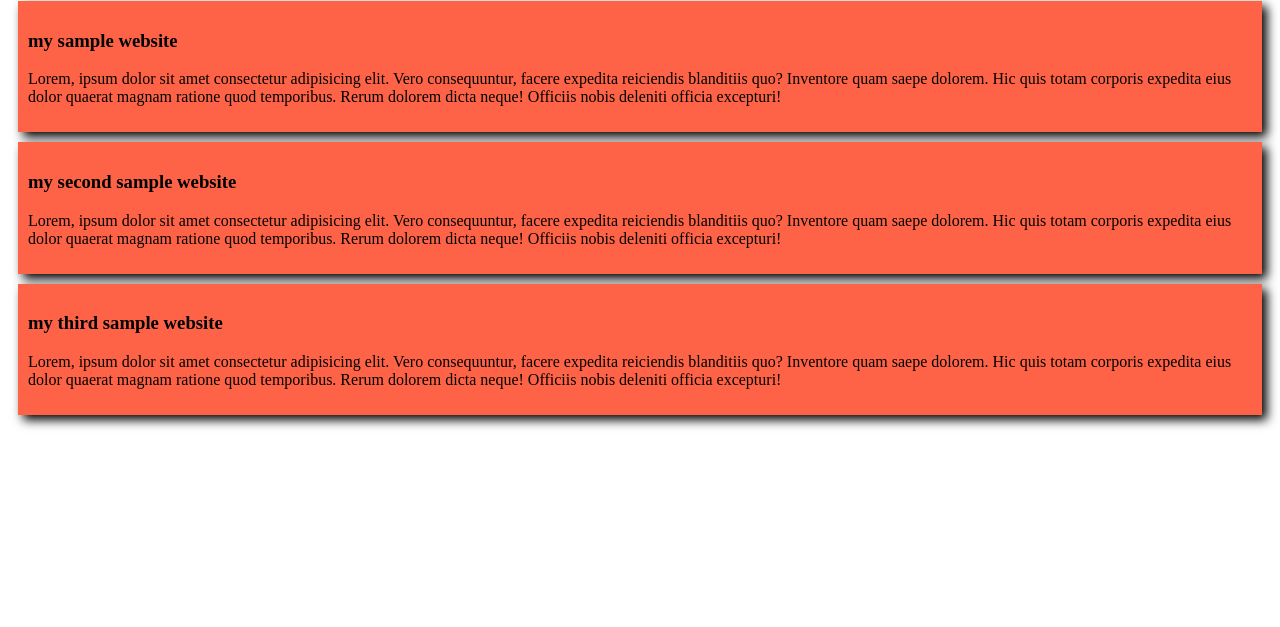
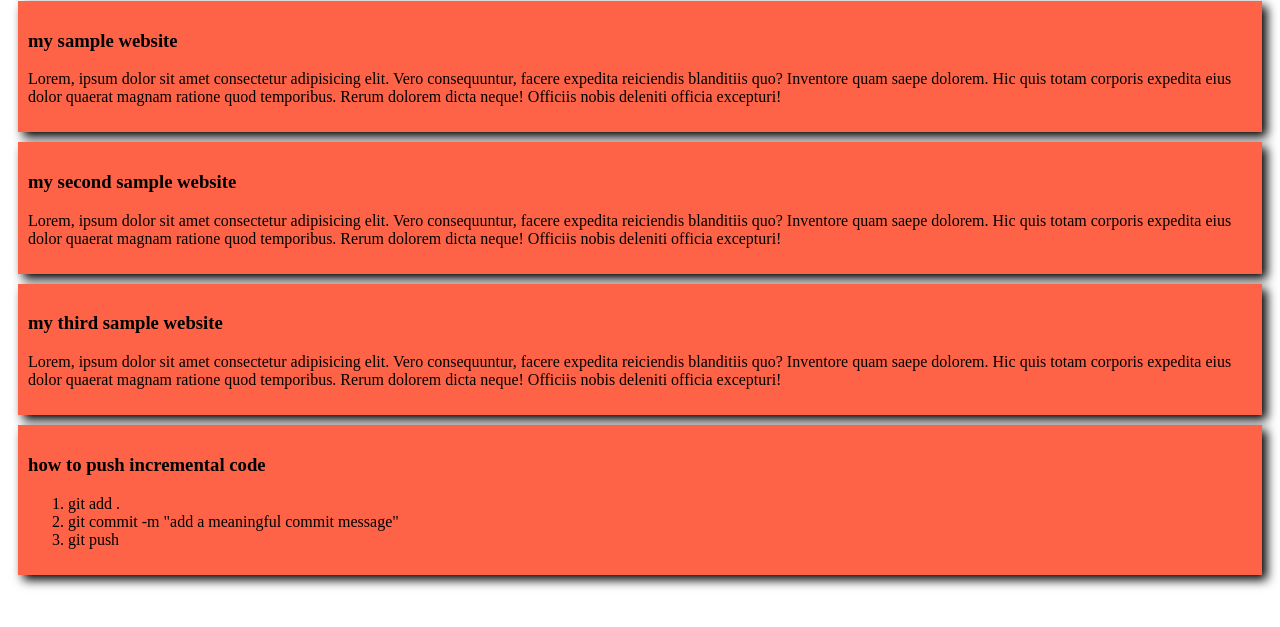
Before and after one commit to mehedipolash/my-simple-website, a plain HTML site: page index.html in a window 1280 px wide. Shown: the part 79-706 px from the top of the page. Drawn offline with Linux system fonts and the light colour scheme.

Commit message:
addeda a list to push code

```diff
--- a/index.html
+++ b/index.html
@@ -26,5 +26,14 @@
                     quo? Inventore quam saepe dolorem. Hic quis totam corporis expedita eius dolor quaerat magnam ratione quod
                     temporibus. Rerum dolorem dicta neque! Officiis nobis deleniti officia excepturi!</p>
                 </div>
+
+                <div>
+                  <h3>how to push incremental code</h3>
+                  <ol type="1">
+                                  <li> git add .</li>
+                                  <li> git commit -m "add a meaningful commit message"</li>
+                                  <li> git push</li>
+                  </ol>
+                </div>
 </body>
 </html>
```
